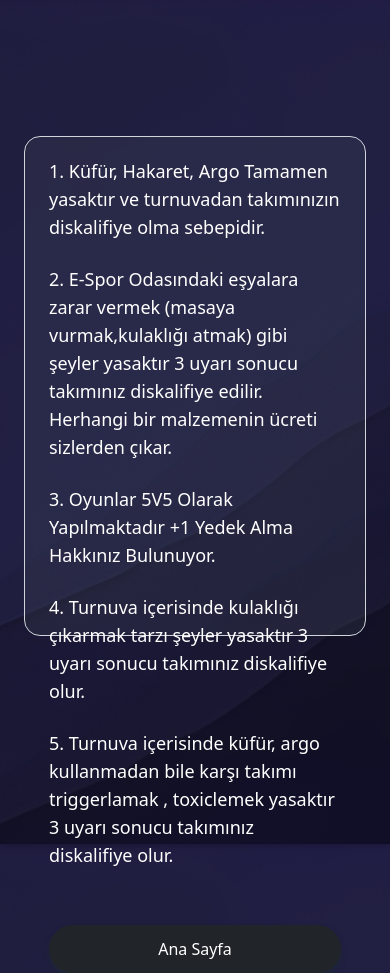
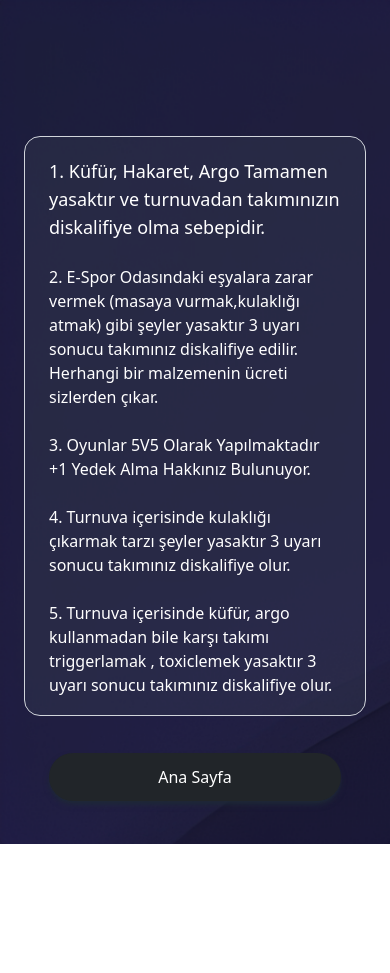
Before and after one commit to KhaledHN/coockie.Espor, a Next.js app: page /Kurallar in a window 390 px wide. After the commit the page ends 844 px from the top, so only its background shows below. Built offline with nearby package versions, Linux system fonts and the light colour scheme.

Commit message:
Fixing alignment for mobil version

```diff
--- a/src/pages/Kurallar.js
+++ b/src/pages/Kurallar.js
@@ -4,25 +4,25 @@ const Kurallar = () => {
   return (
     <div className=" w-full absolute h-screen pt-24 mx-auto p-6 bg-transparent rounded-md shadow-md ">
       <div className=" max-w-[1400px] w-full h-full mx-auto py-10 flex justify-center items-start ">
-        <div className=" w-[500px] py-5 px-6 h-[500px] border border-gray-300 rounded-2xl bg-gray-600/20 ">
+        <div className=" w-[500px] py-5 px-6 h-[580px] md:h-[500px] border border-gray-300 rounded-2xl bg-gray-600/20 ">
           <p className=" text-white text-left text-bold text-lg ">
             1. Küfür, Hakaret, Argo Tamamen yasaktır ve turnuvadan takımınızın
             diskalifiye olma sebepidir.
           </p>
-          <p className=" pt-6 text-white text-left text-bold text-lg ">
+          <p className=" pt-6 text-white text-left text-bold md:text-lg ">
             2. E-Spor Odasındaki eşyalara zarar vermek (masaya vurmak,kulaklığı
             atmak) gibi şeyler yasaktır 3 uyarı sonucu takımınız diskalifiye
             edilir. Herhangi bir malzemenin ücreti sizlerden çıkar.
           </p>
-          <p className=" pt-6 text-white text-left text-bold text-lg ">
+          <p className=" pt-6 text-white text-left text-bold md:text-lg ">
             3. Oyunlar 5V5 Olarak Yapılmaktadır +1 Yedek Alma Hakkınız
             Bulunuyor.
           </p>
-          <p className=" pt-6 text-white text-left text-bold text-lg ">
+          <p className=" pt-6 text-white text-left text-bold md:text-lg ">
             4. Turnuva içerisinde kulaklığı çıkarmak tarzı şeyler yasaktır 3
             uyarı sonucu takımınız diskalifiye olur.
           </p>
-          <p className=" pt-6 text-white text-left text-bold text-lg ">
+          <p className=" pt-6 text-white text-left text-bold md:text-lg ">
             5. Turnuva içerisinde küfür, argo kullanmadan bile karşı takımı
             triggerlamak , toxiclemek yasaktır 3 uyarı sonucu takımınız
             diskalifiye olur.
```
